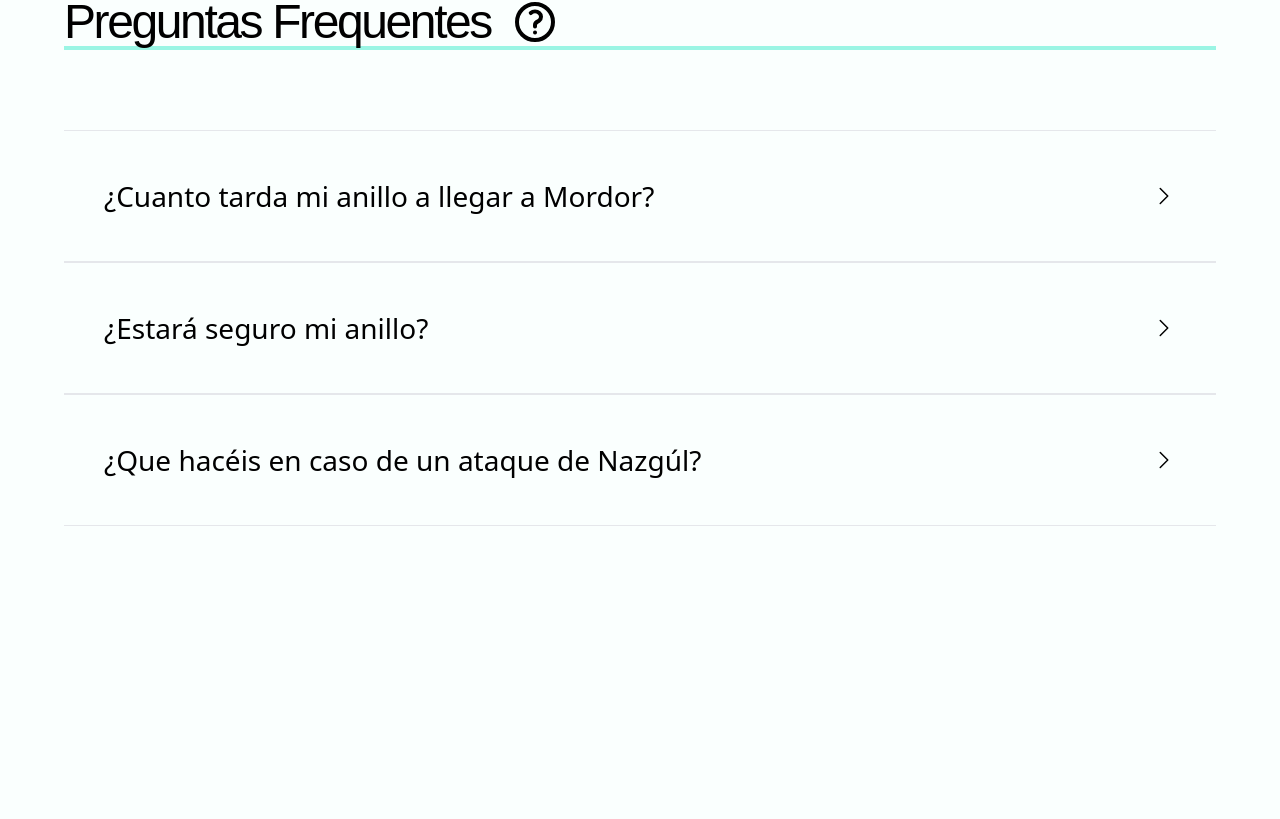
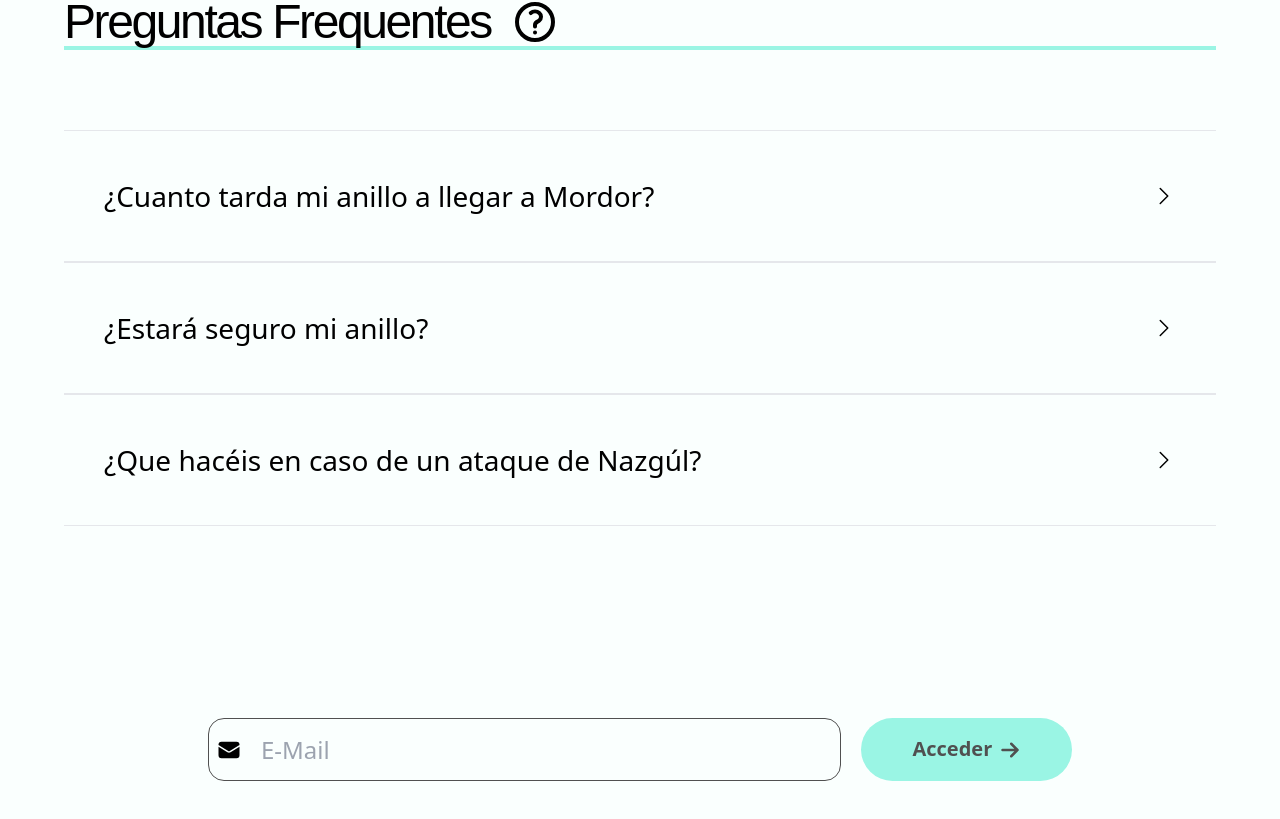
Before and after one commit to feixes/khazad-dum-delivery, a React (Vite) app: page / in a window 1280 px wide. Shown: the part 3374-4193 px from the top of the page. Before the commit the page ends 3996 px from the top, so only its background shows below. Built offline with nearby package versions, Linux system fonts and the light colour scheme.

Commit message:
call to action section

```diff
--- a/src/index.css
+++ b/src/index.css
@@ -17,9 +17,7 @@
         margin: 0 auto;
     }
 
-    .input {
-        @apply sm:flex-1 max-sm:w-full text-base leading-normal text-slate-gray pl-5 max-sm:p-5 outline-none sm:border-none border max-sm:border-slate-gray max-sm:rounded-full;
-    }
+
 
     .btn-primary {
         @apply bg-primary text-black-pale items-center font-montserrat font-bold rounded-full cursor-pointer hover:bg-primary-dark transition duration-500 hover:text-black
--- a/src/landing/pages/HomePage.tsx
+++ b/src/landing/pages/HomePage.tsx
@@ -1,9 +1,8 @@
+import { Button } from "../../ui/components/Button"
+import { Input } from "../../ui/components/Input"
 import { BenefitsCard, SolutionsHero, FAQ } from "../components"
 import { Hero } from "../components/Hero"
 import { faqConstants, benefitsConstants, solutionsConstants } from "../constants"
-
-
-
 
 
 
@@ -55,6 +54,42 @@ export const HomePage = () => {
                     ))
                 }
             </section>
+
+            <section className="padding w-full">
+                <div className="max-container">
+
+                    <form className="flex m-auto max-lg:flex-col max-lg:gap-5 gap-5 max-w-[75%] ">
+
+
+                        <div className="flex w-[75%] max-lg:w-full  items-center border border-black-pale rounded-2xl">
+                            <svg xmlns="http://www.w3.org/2000/svg" viewBox="0 0 24 24" fill="currentColor" className="w-6 h-6 ml-2">
+                                <path d="M1.5 8.67v8.58a3 3 0 0 0 3 3h15a3 3 0 0 0 3-3V8.67l-8.928 5.493a3 3 0 0 1-3.144 0L1.5 8.67Z" />
+                                <path d="M22.5 6.908V6.75a3 3 0 0 0-3-3h-15a3 3 0 0 0-3 3v.158l9.714 5.978a1.5 1.5 0 0 0 1.572 0L22.5 6.908Z" />
+                            </svg>
+                            <input type="mail"
+                                placeholder="E-Mail"
+                                className="ml-1 text-2xl mr-10 flex-3 py-4 px-4 outline-none flex-1 max-lg:w-full"
+                            />
+                        </div>
+
+
+
+                        {/* TODO: Link a login */}
+
+                        <button className="group max-lg:w-full w-[25%] text-black-pale bg-primary text-stroke hover:text-black font-bold font-palaquin flex items-center transition duration-500 rounded-full px-2 py-4 justify-center hover:bg-primary-dark text-xl">
+                            Acceder
+
+                            <svg xmlns="http://www.w3.org/2000/svg" fill='#9af5e4' viewBox="0 0 24 24" stroke-width="3" stroke='currentColor' className="ml-2 fill-primary rounded-full w-5 h-5 group-hover:translate-x-5 transition duration-500 text-black-pale group-hover:text-black bg-primary group-hover:bg-primary-dark">
+                                <path stroke-linecap="round" stroke-linejoin="round" d="M13.5 4.5 21 12m0 0-7.5 7.5M21 12H3" />
+                            </svg>
+                        </button>
+
+
+                    </form>
+
+                </div>
+
+            </section>
         </>
     )
 }
```
